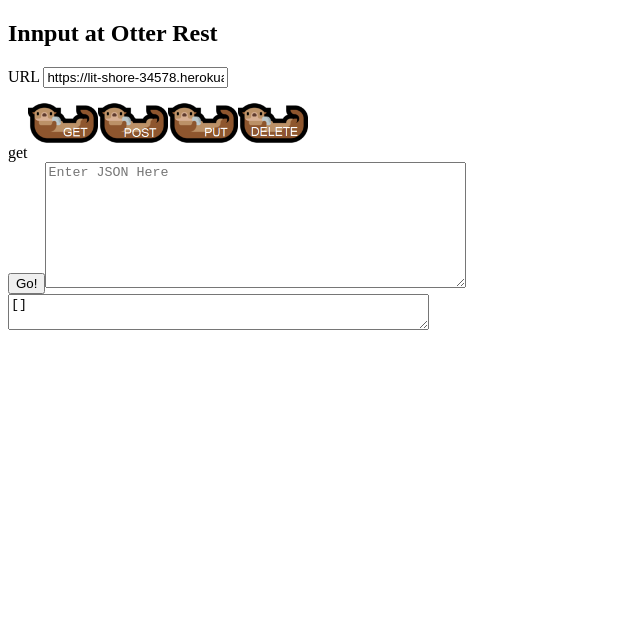
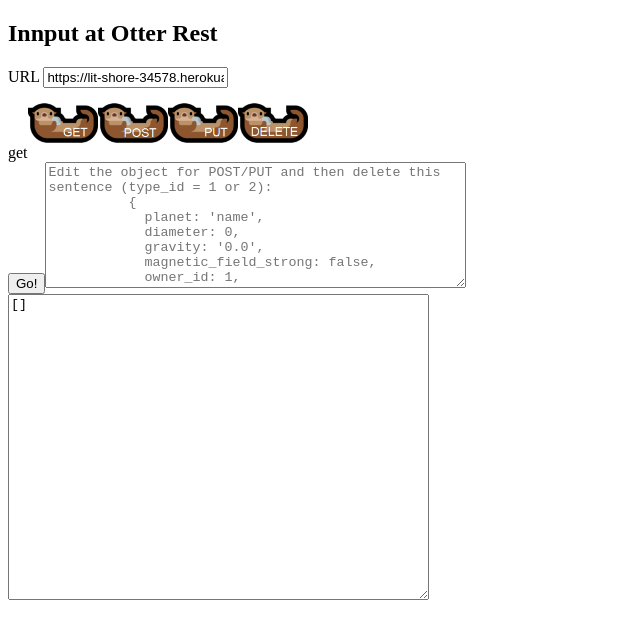
Before and after one commit to sgerpdx/fe-lab-resty, a React app: page / in a window 1280 px wide. Shown: the top 634 px of the page, without its empty margins (0-640 px from the left). Built offline with nearby package versions, Linux system fonts and the light colour scheme.

Commit message:
POST method working

```diff
--- a/src/components/subdivisions/Controls.jsx
+++ b/src/components/subdivisions/Controls.jsx
@@ -6,6 +6,7 @@ export default function Controls({
   currentValue,
   handleChange,
   handleClick,
+  onChange,
 }) {
   return (
     <nav className="formArea">
@@ -91,7 +92,16 @@ export default function Controls({
           aria-label="JSON Input"
           rows="8"
           cols="50"
-          placeholder="Enter JSON Here"
+          placeholder="Edit the object for POST/PUT and then delete this sentence (type_id = 1 or 2):
+          {
+            planet: 'name',
+            diameter: 0,
+            gravity: '0.0',
+            magnetic_field_strong: false,
+            owner_id: 1,
+            type_id: 1
+        }"
+          onChange={onChange}
         ></textarea>
       </form>
     </nav>
--- a/src/components/subdivisions/Response.jsx
+++ b/src/components/subdivisions/Response.jsx
@@ -9,6 +9,7 @@ export default function Response(props) {
         className="displayJSON"
         id="resBox"
         name="resDisplay"
+        rows="20"
         cols="50"
         placeholder="JSON Res Here"
         value={displayRes}
--- a/src/containers/OtterRestContainer.jsx
+++ b/src/containers/OtterRestContainer.jsx
@@ -2,7 +2,7 @@ import React, { Component } from 'react';
 import Controls from '../components/subdivisions/Controls';
 import Response from '../components/subdivisions/Response';
 //import History from '../components/subdivisions/History';
-import { getPlanets } from '../services/API';
+import { getPlanets, postPlanet } from '../services/API';
 
 //const URL = 'https://lit-shore-34578.herokuapp.com/planets';
 export default class OtterRestContainer extends Component {
@@ -11,7 +11,7 @@ export default class OtterRestContainer extends Component {
     loading: true,
     jsonRes: [],
     methodSelection: '',
-    jsonHolder: '',
+    reqJson: null,
   };
 
   handleTextChange = (e) => {
@@ -27,11 +27,26 @@ export default class OtterRestContainer extends Component {
     });
   };
 
+  handleJsonReq = (e) => {
+    console.log('STARRRRR', e.target.value);
+    this.setState({ reqJson: e.target.value });
+  };
+
   handleFormSubmit = async (e) => {
     e.preventDefault();
-    const returnedJson = await getPlanets(this.state.urlText);
-    console.log('|||returned JSON', returnedJson);
-    this.setState({ jsonRes: returnedJson });
+    if (this.state.methodSelection === 'GET') {
+      const returnedJson = await getPlanets(this.state.urlText);
+      console.log('|||returned JSON', returnedJson);
+      this.setState({ jsonRes: returnedJson });
+    }
+    if (this.state.methodSelection === 'POST') {
+      const returnedJson = await postPlanet(
+        this.state.urlText,
+        this.state.reqJson
+      );
+      console.log('|||returned JSON', returnedJson);
+      this.setState({ jsonRes: returnedJson });
+    }
   };
 
   render() {
@@ -48,6 +63,7 @@ export default class OtterRestContainer extends Component {
           handleChange={this.handleTextChange}
           handleSubmit={this.handleFormSubmit}
           handleClick={this.handleValueChange}
+          onChange={this.handleJsonReq}
         />
         <Response res={this.state.jsonRes} />
       </div>
--- a/src/services/API.js
+++ b/src/services/API.js
@@ -12,12 +12,26 @@ export const getPlanets = async (URL) => {
 //following the MDN docs, but may not need all this info:
 //https://developer.mozilla.org/en-US/docs/Web/API/Fetch_API/Using_Fetch
 export const postPlanet = async (URL, newPlanet) => {
-  const res = await fetch(`${URL}/planets`, {
+  console.log('NEWPLANET', newPlanet);
+  console.log(typeof newPlanet);
+  const res = await fetch(`${URL}`, {
     method: 'POST',
     headers: {
       'Content-type': 'application/json',
     },
-    body: JSON.stringify(newPlanet),
+    body: newPlanet,
   });
+  console.log('RES', res);
+  console.log(typeof res);
   return res.json();
 };
+
+// {
+//   "planet": "Zorgland",
+//   "planet_type": "terrestrial",
+//   "diameter": 38,
+//   "gravity": "1.3",
+//   "magnetic_field_strong": true,
+//   "owner_id": 1,
+//   "type_id": 1
+// }
```
